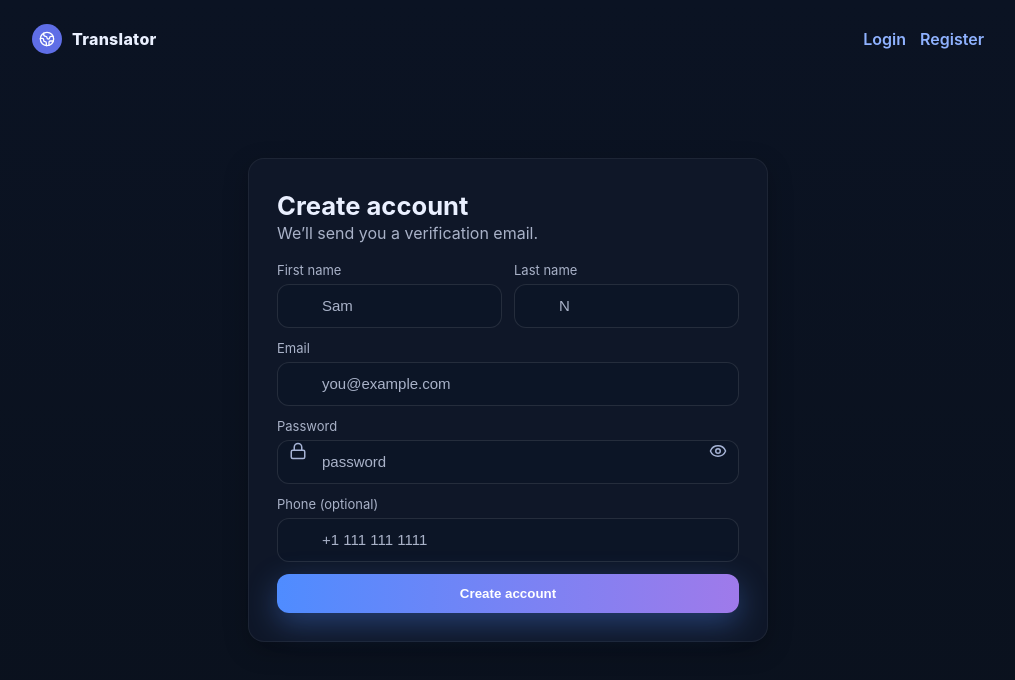
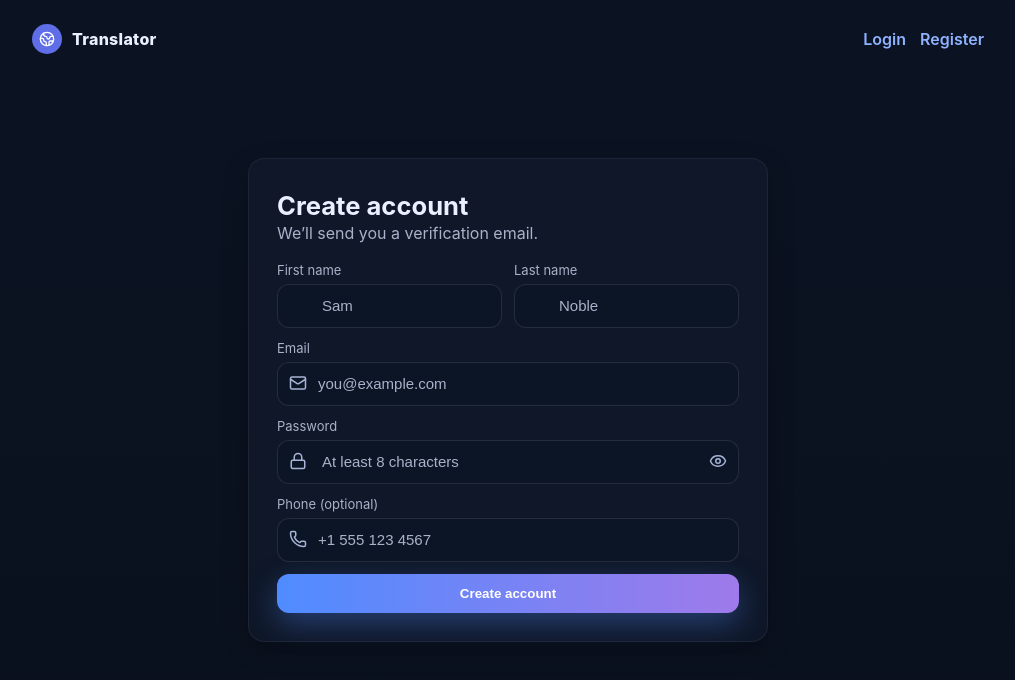
Before and after one commit to 8kJordan/translate-app, a React (Vite) app in the folder web/: page /register in a window 1280 px wide. Shown: the top 680 px of the page, without its empty margins (132-1147 px from the left). Built offline with nearby package versions, Linux system fonts and the light colour scheme; no server answers.

Commit message:
Added missing icons and fixed postitions
files edited:
Register.tsx
styles.css

```diff
--- a/web/src/pages/Register.tsx
+++ b/web/src/pages/Register.tsx
@@ -4,25 +4,25 @@ import PasswordField from "@/components/PasswordField";
 import Button from "@/components/Button";
 import Banner from "@/components/Banner";
 import GlassCard from "@/components/GlassCard";
+import { api, RegisterPayload } from "@/api";
 import { Mail } from "lucide-react";
-import { api, RegisterPayload } from "@/api";
+import { Phone } from "lucide-react";
+
 
 export default function Register() {
+  // note: phone starts omitted (undefined), not ""
   const [form, setForm] = useState<RegisterPayload>({
     email: "",
     password: "",
     firstName: "",
     lastName: "",
-    phone: "",
+    // phone: undefined
   });
   const [loading, setLoading] = useState(false);
   const [message, setMessage] = useState<string | null>(null);
   const [error, setError] = useState<string | null>(null);
 
-  function set<K extends keyof RegisterPayload>(
-    key: K,
-    value: RegisterPayload[K]
-  ) {
+  function set<K extends keyof RegisterPayload>(key: K, value: RegisterPayload[K]) {
     setForm((prev) => ({ ...prev, [key]: value }));
   }
 
@@ -33,20 +33,22 @@ export default function Register() {
     setLoading(true);
 
     try {
+      const payload: RegisterPayload = {
+        email: form.email.trim().toLowerCase(),
+        password: form.password,
+        firstName: form.firstName?.trim() || "",
+        lastName: form.lastName?.trim() || "",
+        ...(form.phone && form.phone.trim() !== "" ? { phone: form.phone.trim() } : {})
+      };
+
       const res = await api<{ status: string; message?: string }>(
         "/api/auth/register",
-        { method: "POST", body: JSON.stringify(form) }
+        { method: "POST", body: JSON.stringify(payload) }
       );
-      setMessage(
-        res.message || "Check your inbox for a verification email."
-      );
+      setMessage(res.message || "Check your inbox for a verification email.");
     } catch (err: any) {
-      setError(
-        err?.data?.desc ||
-          err?.data?.message ||
-          err.message ||
-          "Registration failed"
-      );
+      // will include your zod issue list under err.data.errors if provided
+      setError(err?.data?.desc || err?.data?.message || err.message || "Registration failed");
     } finally {
       setLoading(false);
     }
@@ -74,11 +76,13 @@ export default function Register() {
               label="Last name"
               value={form.lastName || ""}
               onChange={(e) => set("lastName", e.currentTarget.value)}
-              placeholder="N"
+              placeholder="Noble"
               required
             />
           </div>
 
+          <div className="with-icon">
+            <Mail className="icon" size={18} />
             <Field
               label="Email"
               type="email"
@@ -87,26 +91,28 @@ export default function Register() {
               required
               placeholder="you@example.com"
             />
+          </div>
 
           <PasswordField
             label="Password"
             value={form.password}
             onChange={(e) => set("password", e.currentTarget.value)}
-            placeholder="password"
+            placeholder="At least 8 characters"
             autoComplete="new-password"
             required
           />
 
+          <div className="with-icon">
+            <Phone className="icon" size={18} />
             <Field
               label="Phone (optional)"
-            value={form.phone || ""}
-            onChange={(e) => set("phone", e.currentTarget.value)}
-            placeholder="+1 111 111 1111"
+              value={(form as any).phone || ""}    // show empty UI, but don't send ""
+              onChange={(e) => set("phone", e.currentTarget.value as any)}
+              placeholder="+1 555 123 4567"
             />
+          </div>
 
-          <Button loading={loading} type="submit">
-            Create account
-          </Button>
+          <Button loading={loading} type="submit">Create account</Button>
         </form>
       </GlassCard>
     </div>
--- a/web/src/styles.css
+++ b/web/src/styles.css
@@ -89,7 +89,7 @@ body{
 .icon,
 .right-icon {
   position: absolute;
-  top: 50%;
+  top: 65%;
   transform: translateY(-50%);
   line-height: 1;
   display: flex;
```
Lines whose indentation alone changed are shown as unchanged.
